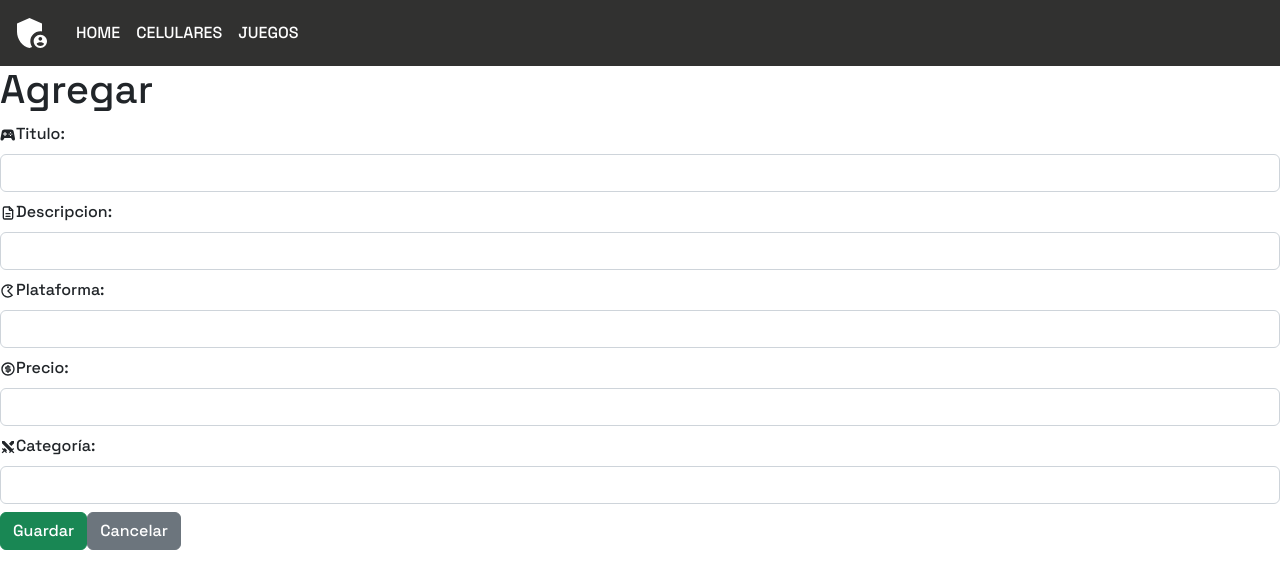
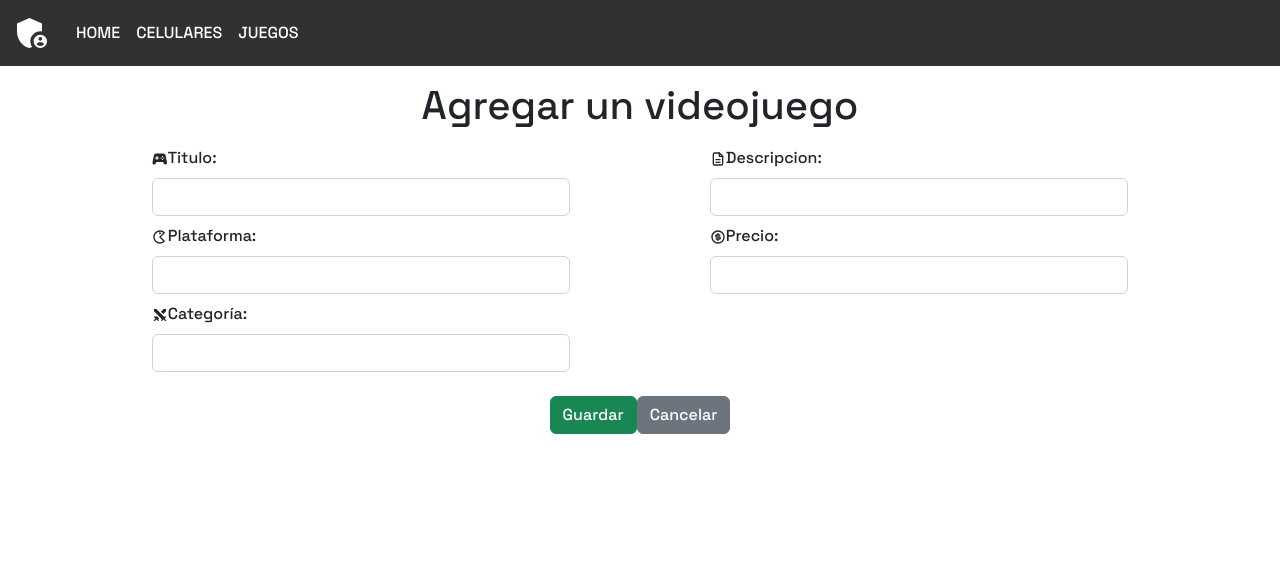
Before and after one commit to JonathanEKP/CRUD-Celulares-Juegos, a React (Create React App) app: page /juegos/Add in a window 1280 px wide. Shown: the top 588 px of the page. Built offline with nearby package versions, Linux system fonts and the light colour scheme.

Commit message:
Actualizando estilo de formularios

```diff
--- a/src/Components/CelularesForm.jsx
+++ b/src/Components/CelularesForm.jsx
@@ -135,10 +135,18 @@ function CelularesForm({ del }) {
   return (
     <div>
       <Menu />
-      <h1></h1>
+      <h1 className="text-center mt-3">
+        {id == undefined
+          ? "Agregar un celular"
+          : del != true
+          ? "Editar celular"
+          : "Borrar un celular"}
+      </h1>
       <form id="formulario" className="needs-validation container" noValidate>
+        <div className="row g-0">
           {id !== undefined ? (
-          <div className="form-group mt-2">
+            <div className="form-group mt-2 col-6">
+              <div className="w-75 mx-auto">
                 <label className="form-label">
                   <AiOutlineFieldNumber />
                   Celular ID:
@@ -151,10 +159,12 @@ function CelularesForm({ del }) {
                   disabled
                 />
               </div>
+            </div>
           ) : (
             ""
           )}
-        <div className="form-group">
+          <div className="form-group mt-2 col-6">
+            <div className="w-75 mx-auto">
               <label className="form-label">
                 <FiSmartphone />
                 Marca:
@@ -170,8 +180,10 @@ function CelularesForm({ del }) {
               <div className="valid-feedback">Correcto</div>
               <div className="invalid-feedback">Complete el campo</div>
             </div>
+          </div>
 
-        <div className="form-group mt-2">
+          <div className="form-group mt-2 col-6">
+            <div className="w-75 mx-auto">
               <label className="form-label">
                 <HiOutlineRectangleStack />
                 Modelo:
@@ -187,8 +199,10 @@ function CelularesForm({ del }) {
               <div className="valid-feedback">Correcto</div>
               <div className="invalid-feedback">Complete el campo</div>
             </div>
+          </div>
 
-        <div className="form-group mt-2">
+          <div className="form-group col-6 mt-2">
+            <div className="w-75 mx-auto">
               <label className="form-label">
                 <IoColorPaletteOutline />
                 Color:
@@ -201,9 +215,13 @@ function CelularesForm({ del }) {
                 disabled={del ? true : false}
                 onChange={(e) => setColor(e.target.value)}
               />
+              <div className="valid-feedback">Correcto</div>
+              <div className="invalid-feedback">Complete el campo</div>
+            </div>
           </div>
 
-        <div className="form-group mt-2">
+          <div className="form-group col-6 mt-2">
+            <div className="w-75 mx-auto">
               <label className="form-label">
                 <RiMoneyDollarCircleLine />
                 Precio:
@@ -219,8 +237,10 @@ function CelularesForm({ del }) {
               <div className="valid-feedback">Correcto</div>
               <div className="invalid-feedback">Complete el campo</div>
             </div>
+          </div>
 
-        <div className="form-group mt-2">
+          <div className="form-group col-6 mt-2">
+            <div className="w-75 mx-auto">
               <label className="form-label">
                 <TbFileDescription />
                 Descripcion:
@@ -236,8 +256,10 @@ function CelularesForm({ del }) {
               <div className="valid-feedback">Correcto</div>
               <div className="invalid-feedback">Complete el campo</div>
             </div>
+          </div>
 
-        <div className="form-group mt-2">
+          <div className="form-group col-6 mt-2">
+            <div className="w-75 mx-auto">
               <label className="form-label">
                 <MdSignalCellular3Bar />
                 Operadora:
@@ -253,8 +275,11 @@ function CelularesForm({ del }) {
               <div className="valid-feedback">Correcto</div>
               <div className="invalid-feedback">Complete el campo</div>
             </div>
+          </div>
+        </div>
 
-        <div className="form-group mt-2">
+        <div className="form-group mt-4">
+          <div className="d-flex justify-content-center gap-2">
           <button
             className={`btn btn-${
               id == undefined ? "success" : del ? "danger" : "primary"
@@ -270,6 +295,7 @@ function CelularesForm({ del }) {
             Cancelar
           </button>
           </div>
+        </div>
       </form>
     </div>
   );
--- a/src/Components/JuegosForm.jsx
+++ b/src/Components/JuegosForm.jsx
@@ -3,114 +3,102 @@ import Menu from "./Menu";
 import { useNavigate, useParams } from "react-router-dom";
 import axios from "axios";
 import { IoGameControllerSharp } from "react-icons/io5";
-import { RiMoneyDollarCircleLine, RiGameLine, RiSwordFill } from "react-icons/ri";
+import {
+  RiMoneyDollarCircleLine,
+  RiGameLine,
+  RiSwordFill,
+} from "react-icons/ri";
 import { TbFileDescription } from "react-icons/tb";
 
-function JuegosForm({del}) {
+function JuegosForm({ del }) {
   const [titulo, settitulo] = useState("");
   const [descripcion, setdescripcion] = useState("");
   const [plataforma, setplataforma] = useState("");
   const [precio, setprecio] = useState("");
   const [categoria, setcategoria] = useState("");
   const navigate = useNavigate();
-  const {id} = useParams()
+  const { id } = useParams();
 
-  useEffect(() =>{
-
-    if(id!=undefined)
-        cargarJuegos()
-},[])
-
+  useEffect(() => {
+    if (id != undefined) cargarJuegos();
+  }, []);
 
   function enviar(e) {
     e.preventDefault();
     e.stopPropagation();
     const form = document.querySelector("#formulario");
 
-
-    if (form.checkValidity() == false)
-        form.classList.add("was-validated");
+    if (form.checkValidity() == false) form.classList.add("was-validated");
     else {
-      if(id == undefined)
-                guardar()
-            else if(del != true)
-                editar()
-            else
-                eliminar()
+      if (id == undefined) guardar();
+      else if (del != true) editar();
+      else eliminar();
     }
   }
 
-  async function cargarJuegos(){
-    try{
-        const res = await axios("https://denny2023.azurewebsites.net/api/juegos/"+id)
-        const data = await res.data
+  async function cargarJuegos() {
+    try {
+      const res = await axios(
+        "https://denny2023.azurewebsites.net/api/juegos/" + id
+      );
+      const data = await res.data;
 
       //console.log(data)
-        settitulo(data.titulo)
-        setdescripcion(data.descripcion)
-        setplataforma(data.plataforma)
-        setprecio(data.precio)
-        setcategoria(data.categoria)
-    }
-    catch(error){
-        if(error.response.status == 404){
-            alert("Juego no existente")
-            navigate("/juegos")
-        }
-        else
-            alert(error)
-
+      settitulo(data.titulo);
+      setdescripcion(data.descripcion);
+      setplataforma(data.plataforma);
+      setprecio(data.precio);
+      setcategoria(data.categoria);
+    } catch (error) {
+      if (error.response.status == 404) {
+        alert("Juego no existente");
+        navigate("/juegos");
+      } else alert(error);
     }
   }
 
-  async function editar(){
-    try{
+  async function editar() {
+    try {
       const juego = {
         juegoId: id,
         titulo: titulo,
         plataforma: plataforma,
         categoria: categoria,
         precio: precio,
-            descripcion: descripcion
-        }
+        descripcion: descripcion,
+      };
 
       const res = await axios({
         method: "PUT",
         url: "https://denny2023.azurewebsites.net/api/juegos",
-            data: juego
-        })
+        data: juego,
+      });
 
-        const data = await res.data
+      const data = await res.data;
 
-        alert(data.message)
-        if(data.status == 1)
-            navigate("/juegos")
-    }
-    catch(error){
-        alert(error)
+      alert(data.message);
+      if (data.status == 1) navigate("/juegos");
+    } catch (error) {
+      alert(error);
     }
   }
 
-async function eliminar(){
-  try{
+  async function eliminar() {
+    try {
       const res = await axios({
         method: "DELETE",
-          url: "https://denny2023.azurewebsites.net/api/juegos?id="+id
-      })
+        url: "https://denny2023.azurewebsites.net/api/juegos?id=" + id,
+      });
 
-      const data = await res.data
+      const data = await res.data;
 
-      alert(data.message)
-      if(data.status == 1)
-          navigate("/juegos")
-  }
-  catch(error){
-      if(error.response.status == 404){
-          alert("El juego no existe")
-          navigate("/juegos")
-      }
-      else
-          alert(error)
+      alert(data.message);
+      if (data.status == 1) navigate("/juegos");
+    } catch (error) {
+      if (error.response.status == 404) {
+        alert("El juego no existe");
+        navigate("/juegos");
+      } else alert(error);
     }
   }
 
@@ -121,7 +109,7 @@ async function eliminar(){
         plataforma: plataforma,
         categoria: categoria,
         precio: precio,
-        descripcion: descripcion
+        descripcion: descripcion,
       };
       const res = await axios({
         method: "POST",
@@ -140,10 +128,17 @@ async function eliminar(){
   return (
     <div>
       <Menu />
-      <h1>{id==undefined ? "Agregar" : del!=true ? "Editar" : "Borrar"}</h1>
-      <form id="formulario" className="needs-validation" noValidate>
-
-        <div className="form-group">
+      <h1 className="text-center mt-3">
+        {id == undefined
+          ? "Agregar un videojuego"
+          : del != true
+          ? "Editar videojuego"
+          : "Borrar un videojuego"}
+      </h1>
+      <form id="formulario" className="needs-validation container" noValidate>
+        <div className="row g-0">
+          <div className="form-group col-6 mt-2">
+            <div className="w-75 mx-auto">
               <label className="form-label">
                 <IoGameControllerSharp />
                 Titulo:
@@ -153,13 +148,16 @@ async function eliminar(){
                 required
                 type="text"
                 value={titulo}
-            onChange={(e) => settitulo(e.target.value)} disabled={del==true ? true : false}
+                onChange={(e) => settitulo(e.target.value)}
+                disabled={del == true ? true : false}
               />
               <div className="valid-feedback">Correcto</div>
               <div className="invalid-feedback">Complete el campo</div>
             </div>
+          </div>
 
-        <div className="form-group mt-2">
+          <div className="form-group col-6 mt-2">
+            <div className="w-75 mx-auto">
               <label className="form-label">
                 <TbFileDescription />
                 Descripcion:
@@ -169,13 +167,16 @@ async function eliminar(){
                 required
                 type="text"
                 value={descripcion}
-            onChange={(e) => setdescripcion(e.target.value)} disabled={del==true ? true : false}
+                onChange={(e) => setdescripcion(e.target.value)}
+                disabled={del == true ? true : false}
               />
               <div className="valid-feedback">Correcto</div>
               <div className="invalid-feedback">Complete el campo</div>
             </div>
+          </div>
 
-        <div className="form-group mt-2">
+          <div className="form-group col-6 mt-2">
+            <div className="w-75 mx-auto">
               <label className="form-label">
                 <RiGameLine />
                 Plataforma:
@@ -185,13 +186,16 @@ async function eliminar(){
                 required
                 type="text"
                 value={plataforma}
-            onChange={(e) => setplataforma(e.target.value)} disabled={del==true ? true : false}
+                onChange={(e) => setplataforma(e.target.value)}
+                disabled={del == true ? true : false}
               />
               <div className="valid-feedback">Correcto</div>
               <div className="invalid-feedback">Complete el campo</div>
             </div>
+          </div>
 
-        <div className="form-group mt-2">
+          <div className="form-group col-6 mt-2">
+            <div className="w-75 mx-auto">
               <label className="form-label">
                 <RiMoneyDollarCircleLine />
                 Precio:
@@ -201,13 +205,16 @@ async function eliminar(){
                 required
                 type="number"
                 value={precio}
-            onChange={(e) => setprecio(e.target.value)} disabled={del==true ? true : false}
+                onChange={(e) => setprecio(e.target.value)}
+                disabled={del == true ? true : false}
               />
               <div className="valid-feedback">Correcto</div>
               <div className="invalid-feedback">Complete el campo</div>
             </div>
+          </div>
 
-        <div className="form-group mt-2">
+          <div className="form-group col-6 mt-2">
+            <div className="w-75 mx-auto">
               <label className="form-label">
                 <RiSwordFill />
                 Categoría:
@@ -217,12 +224,24 @@ async function eliminar(){
                 required
                 type="text"
                 value={categoria}
-            onChange={(e) => setcategoria(e.target.value)} disabled={del==true ? true : false}
+                onChange={(e) => setcategoria(e.target.value)}
+                disabled={del == true ? true : false}
               />
+              <div className="valid-feedback">Correcto</div>
+              <div className="invalid-feedback">Complete el campo</div>
+            </div>
+          </div>
         </div>
 
-        <div className="form-group mt-2">
-          <button className={`btn btn-${id == undefined ? "success" : del!=true ? "primary" : "danger"}`} onClick={(e) => enviar(e)}>{id == undefined ? "Guardar" : del!=true ? "Editar" : "Eliminar"}
+        <div className="form-group mt-4">
+          <div className="d-flex justify-content-center">
+          <button
+            className={`btn btn-${
+              id == undefined ? "success" : del != true ? "primary" : "danger"
+            }`}
+            onClick={(e) => enviar(e)}
+          >
+            {id == undefined ? "Guardar" : del != true ? "Editar" : "Eliminar"}
           </button>
           <button
             className="btn btn-secondary"
@@ -231,12 +250,10 @@ async function eliminar(){
           >
             Cancelar
           </button>
-          <div className="valid-feedback">Correcto</div>
-          <div className="invalid-feedback">Complete el campo</div>
+          </div>
         </div>
       </form>
     </div>
-
   );
 }
 
--- a/src/Components/tabla.jsx
+++ b/src/Components/tabla.jsx
@@ -12,7 +12,8 @@ function Tabla({ filas, campos, controlador }) {
     <div className="container mt-3">
       <table className="table">
         <thead>
-          <td>
+          <tr >
+            <td colSpan={3}>
               <Link to={`/${controlador}/Add`}>
                 <BotonGeneral>
                   <AiOutlineUserAdd />
@@ -20,6 +21,7 @@ function Tabla({ filas, campos, controlador }) {
                 </BotonGeneral>
               </Link>
             </td>
+          </tr>
           <tr className="table-secondary">
             {campos.map((value, index) => {
               return <th key={index}>{value}</th>;
@@ -40,9 +42,10 @@ function Tabla({ filas, campos, controlador }) {
                   </Link>
                 </td>
                 <td>
-                  <Link to={`/${controlador}/Delete/${Object.values(value)[0]}`}>
+                  <Link
+                    to={`/${controlador}/Delete/${Object.values(value)[0]}`}
+                  >
                     <BotonEliminar />
-
                   </Link>
                 </td>
               </tr>
```
Lines whose indentation alone changed are shown as unchanged.
